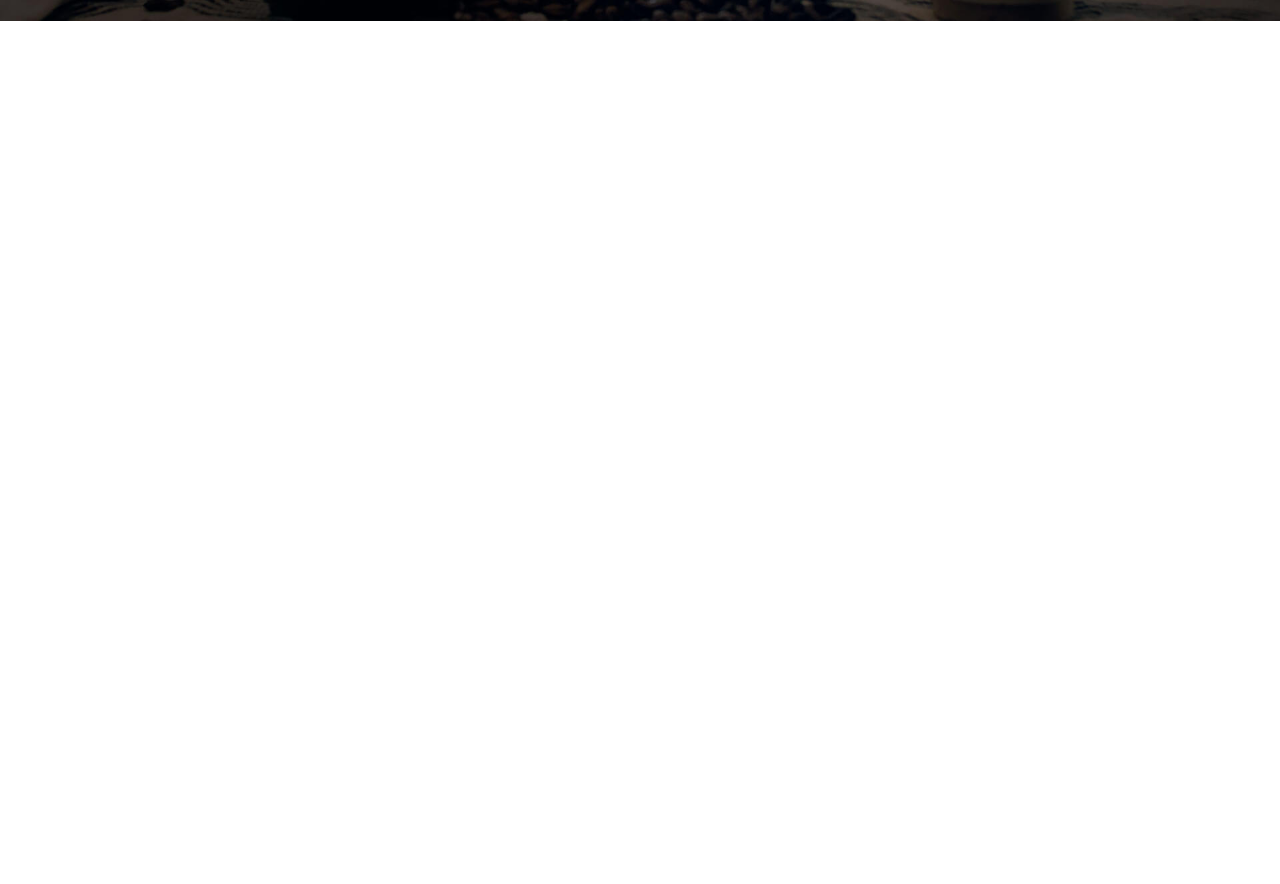
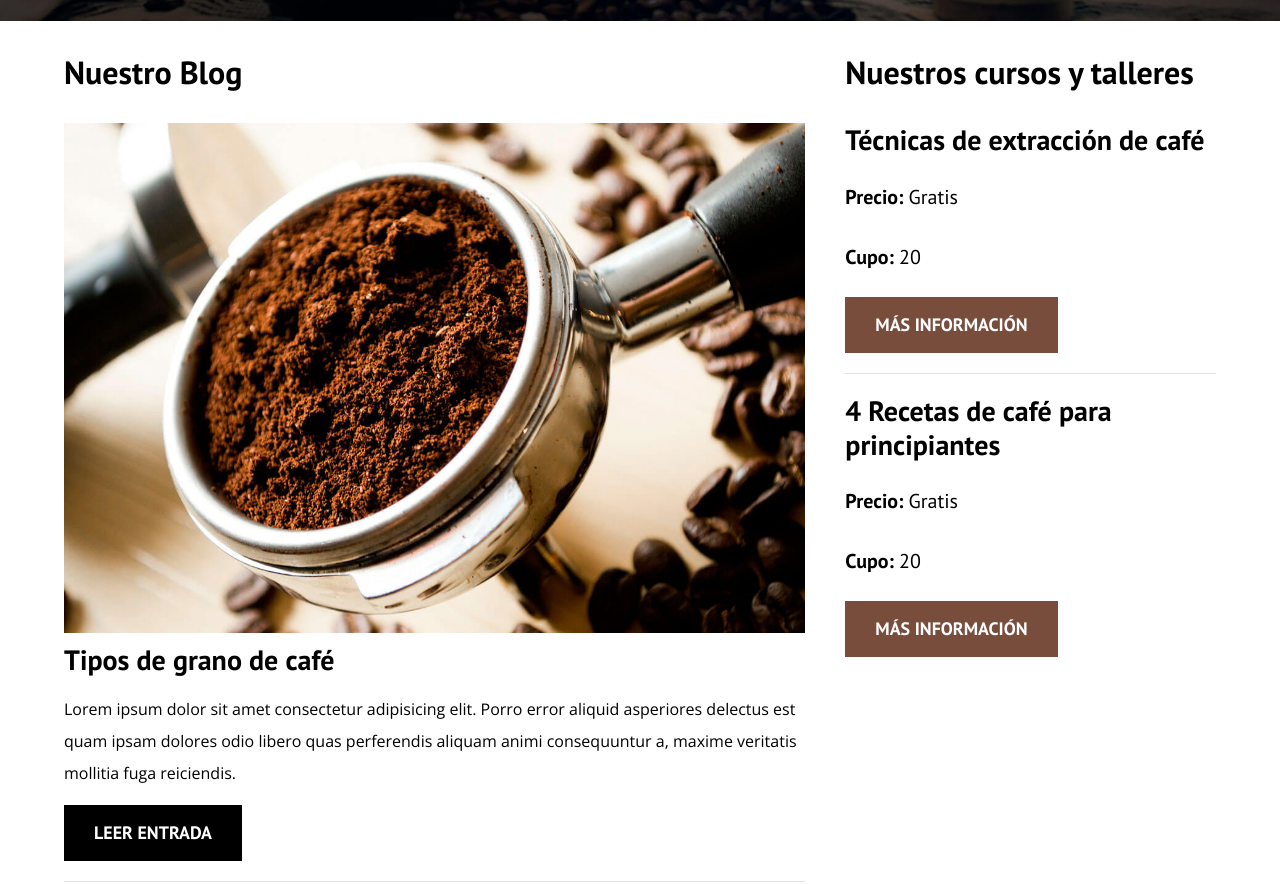
Before and after one commit to Dawdax/blog-cafe, a plain HTML site: page index.html in a window 1280 px wide. Shown: the part 579-1463 px from the top of the page. Before the commit the page ends 800 px from the top, so only its background shows below. Drawn offline with nearby package versions, Linux system fonts and the light colour scheme.

Commit message:
Completamos la sección de blog de café

```diff
--- a/css/style.css
+++ b/css/style.css
@@ -3,6 +3,7 @@
     --fuenteParrafos: 'Open Sans', sans-serif;
 
     --primario: #784D3C;
+    --gris: #e1e1e1;
     --blanco: #FFFFFF;
     --negro: #000000;
 
@@ -31,7 +32,8 @@
     text-decoration: none;
 }
 h1, h2, h3, h4{
-    font-family: var(--fuenteHeading)
+    font-family: var(--fuenteHeading);
+    line-height: 1.2;
 }
 h1{
     font-size: 4.8rem;
@@ -78,6 +80,9 @@
         margin-top: 15rem;
     }
 }
+.barra{
+    padding-top: 4rem;
+}
 @media (min-width: 768px) {
     .barra{
         display: flex;
@@ -106,3 +111,68 @@
         gap: 2rem;
     }
 }
+
+@media (min-width: 768px) {
+    .contenido-principal{
+        display: grid;
+        grid-template-columns: 2fr 1fr;
+        column-gap: 4rem;
+    }
+}
+
+.entrada{
+    border-bottom: 1px solid var(--gris);
+    margin-bottom: 2rem;
+}
+.entrada:last-of-type{
+    border: none;
+    margin-bottom: 0;
+}
+.boton{
+    display: block;
+    font-family: var(--fuenteHeading);
+    color: var(--blanco);
+    text-align: center;
+    padding: 1rem 3rem;
+    font-size: 1.8rem;
+    text-transform: uppercase;
+    font-weight: 700;
+    margin-bottom: 2rem;
+}
+@media (min-width: 768px) {
+    .boton{
+        display: inline-block;
+    }
+}
+.boton--primario{
+    background-color: var(--negro);
+}
+.boton--secundario{
+    background-color: var(--primario);
+}
+.cursos{
+    list-style: none;
+}
+.widget-curso{
+    border-bottom: 1px solid var(--gris);
+    margin-bottom: 2rem;
+}
+.widget-curso:last-of-type{
+    border-bottom: none;
+    margin-bottom: 0;
+}
+.widget-curso__label{
+    font-family: var(--fuenteHeading);
+    font-weight: 700;
+}
+.widget-curso__info{
+    font-weight: normal;
+}
+.widget-curso__label, .widget-curso__info{
+    font-size: 2rem;
+}
+.footer{
+    background-color: var(--negro);
+    padding-bottom: 4rem;
+    margin-top: 4rem;
+}
--- a/index.html
+++ b/index.html
@@ -34,6 +34,82 @@
             </p>
         </div>
     </header>
+    <div class="contenedor contenido-principal">
+        <main class="blog">
+            <h3>Nuestro Blog</h3>
+            <article class="entrada">
+                <div class="entrada__imagen">
+                    <img src="img/blog1.jpg" alt="imagen blog">
+                </div>
+                <div class="entrada__contenido">
+                    <h4 class="no-margin">Tipos de grano de café</h4>
+                    <p>Lorem ipsum dolor sit amet consectetur adipisicing elit. Porro error aliquid asperiores delectus
+                        est quam ipsam dolores odio libero quas perferendis aliquam animi consequuntur a, maxime
+                        veritatis mollitia fuga reiciendis.</p>
+                    <a href="entrada.html" class="boton boton--primario">Leer entrada</a>
+                </div>
+            </article>
+
+            <article class="entrada">
+                <div class="entrada__imagen">
+                    <img src="img/blog2.jpg" alt="imagen blog">
+                </div>
+                <div class="entrada__contenido">
+                    <h4 class="no-margin">3 Deliciosas Recetas de Café</h4>
+                    <p>Lorem ipsum dolor sit amet consectetur adipisicing elit. Porro error aliquid asperiores delectus
+                        est quam ipsam dolores odio libero quas perferendis aliquam animi consequuntur a, maxime
+                        veritatis mollitia fuga reiciendis.</p>
+                    <a href="entrada.html" class="boton boton--primario">Leer entrada</a>
+                </div>
+            </article>
+
+            <article class="entrada">
+                <div class="entrada__imagen">
+                    <img src="img/blog3.jpg" alt="imagen blog">
+                </div>
+                <div class="entrada__contenido">
+                    <h4 class="no-margin">Beneficios del café</h4>
+                    <p>Lorem ipsum dolor sit amet consectetur adipisicing elit. Porro error aliquid asperiores delectus
+                        est quam ipsam dolores odio libero quas perferendis aliquam animi consequuntur a, maxime
+                        veritatis mollitia fuga reiciendis.</p>
+                    <a href="entrada.html" class="boton boton--primario">Leer entrada</a>
+                </div>
+            </article>
+        </main>
+        <aside class="sidebar">
+            <h3>Nuestros cursos y talleres</h3>
+            <ul class="cursos no-padding">
+                <li class="widget-curso">
+                    <h4 class="no-margin">Técnicas de extracción de café</h4>
+                    <p class="widget-curso__label">Precio: <span class="widget-curso__info">Gratis</span> </p>
+                    <p class="widget-curso__label">Cupo: <span class="widget-curso__info">20</span> </p>
+                    <a href="entrada.html" class="boton boton--secundario">Más información</a>
+                </li>
+
+                <li class="widget-curso">
+                    <h4 class="no-margin">4 Recetas de café para principiantes</h4>
+                    <p class="widget-curso__label">Precio: <span class="widget-curso__info">Gratis</span> </p>
+                    <p class="widget-curso__label">Cupo: <span class="widget-curso__info">20</span> </p>
+                    <a href="entrada.html" class="boton boton--secundario">Más información</a>
+                </li>
+            </ul>
+        </aside>
+    </div>
+    <footer class="footer">
+        <div class="contenedor">
+            <div class="barra">
+                <a class="logo" href="index.html">
+                    <h1 class="logo__nombre no-margin centrar-texto">Blog<span class="logo__bold">DeCafé</span></h1>
+                </a>
+                <nav class="navegacion">
+                    <a href="nosotros.html" class="navegacion__enlace">Nosotros</a>
+                    <a href="cursos.html" class="navegacion__enlace">Cursos</a>
+                    <a href="contacto.html" class="navegacion__enlace">Contacto</a>
+                </nav>
+            </div>
+        </div>
+    </footer>
+
 </body>
 
 </html>
```
